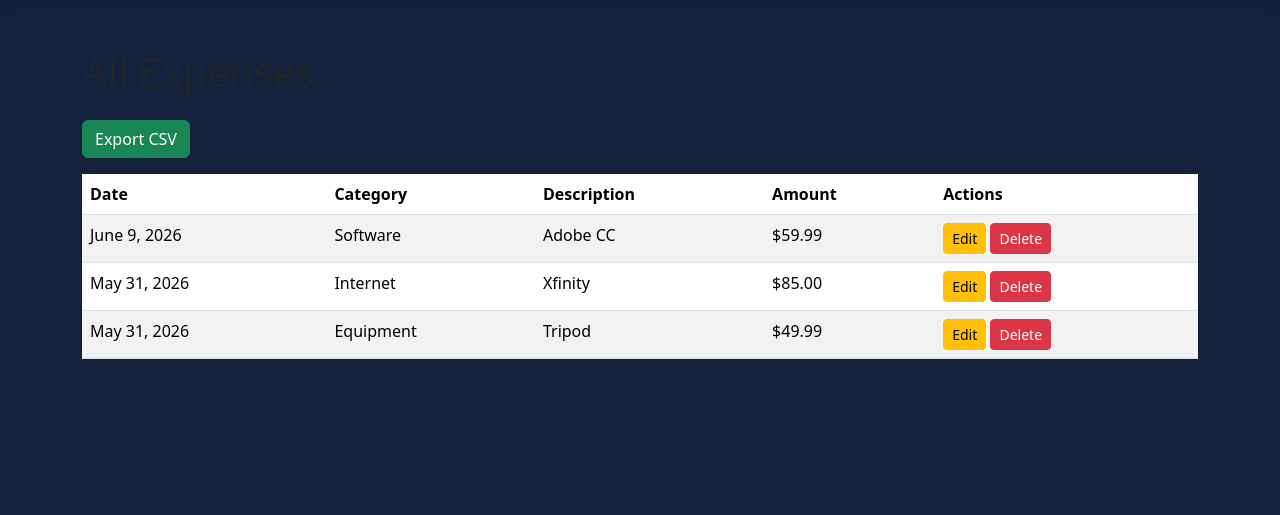
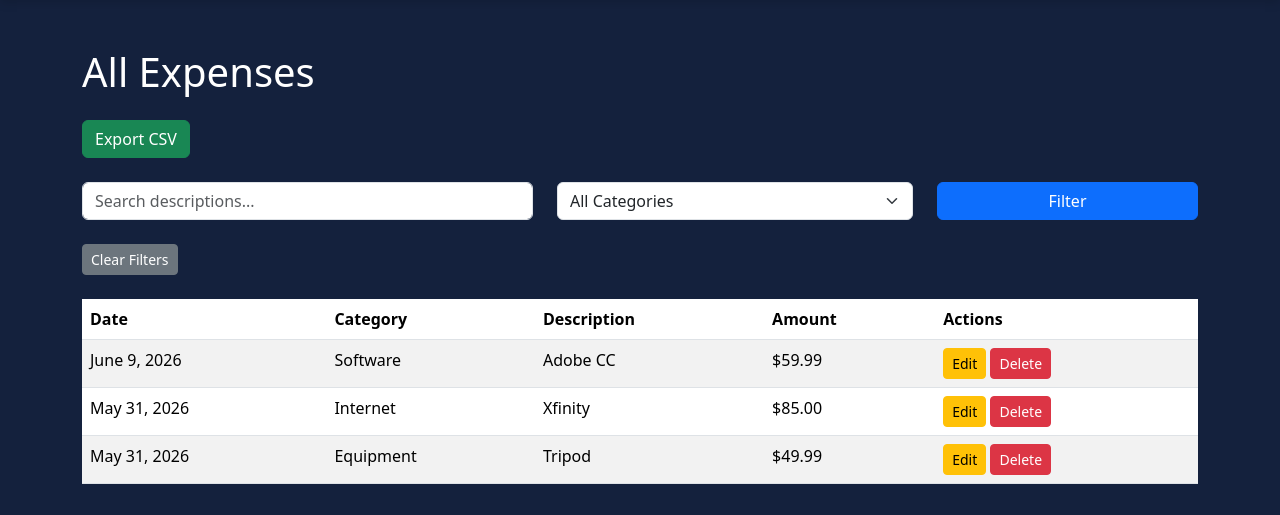
Before and after one commit to derinventingroom/rightoff, a Django app: page /list/ in a window 1280 px wide. Shown: the part 56-571 px from the top of the page. Run offline with Django 5.2, Linux system fonts and the light colour scheme; data comes from the database, SQL or seed files in the repository.

Commit message:
Added category filtering and seach. Started chart process.

```diff
--- a/expenses/templates/base.html
+++ b/expenses/templates/base.html
@@ -37,5 +37,6 @@
 
 </div>
 
+<script src="https://cdn.jsdelivr.net/npm/chart.js"></script>
 </body>
 </html>
--- a/expenses/templates/expenses/expense_list.html
+++ b/expenses/templates/expenses/expense_list.html
@@ -6,13 +6,83 @@
     All Expenses
 </h1>
 
-<div class="mb-3">
+<div class="d-flex justify-content-between mb-4">
 
     <a
         href="/export/"
         class="btn btn-success"
     >
         Export CSV
+    </a>
+
+</div>
+
+<form method="GET" class="mb-4">
+
+    <div class="row">
+
+    <div class="col-md-5">
+
+        <input
+            type="text"
+            name="search"
+            class="form-control"
+            placeholder="Search descriptions..."
+            value="{{ search_query|default:'' }}"
+        >
+
+    </div>
+
+    <div class="col-md-4">
+
+        <select
+            name="category"
+            class="form-select"
+        >
+
+            <option value="">
+                All Categories
+            </option>
+
+            {% for category in categories %}
+
+            <option
+                value="{{ category }}"
+                {% if category == category_filter %}
+                    selected
+                {% endif %}
+            >
+                {{ category }}
+            </option>
+
+            {% endfor %}
+
+        </select>
+
+    </div>
+
+    <div class="col-md-3">
+
+        <button
+            type="submit"
+            class="btn btn-primary w-100"
+        >
+            Filter
+        </button>
+
+    </div>
+
+</div>
+
+</form>
+
+<div class="mt-2 mb-4">
+
+    <a
+        href="/list/"
+        class="btn btn-secondary btn-sm"
+    >
+        Clear Filters
     </a>
 
 </div>
--- a/expenses/views.py
+++ b/expenses/views.py
@@ -26,6 +26,13 @@ def home(request):
 
     recent_expenses = Expense.objects.order_by('-date')[:5]
 
+    category_totals = (
+    Expense.objects
+    .values('category')
+    .annotate(total=Sum('amount'))
+    .order_by('category')
+)
+
     return render(
         request,
         'expenses/home.html',
@@ -34,6 +41,7 @@ def home(request):
             'total_expenses': total_expenses,
             'total_amount': total_amount,
             'recent_expenses': recent_expenses,
+            'category_totals': category_totals,
         }
     )
 
@@ -42,11 +50,39 @@ def expense_list(request):
 
     expenses = Expense.objects.all().order_by('-date')
 
+    search_query = request.GET.get('search')
+    category_filter = request.GET.get('category')
+
+    if search_query:
+        expenses = expenses.filter(
+            description__icontains=search_query
+        )
+
+    if category_filter:
+        expenses = expenses.filter(
+            category=category_filter
+        )
+
+    categories = [
+        'Software',
+        'Equipment',
+        'Internet',
+        'Office Supplies',
+        'Mileage',
+        'Advertising',
+        'Education',
+        'Travel',
+        'Other',
+    ]
+
     return render(
         request,
         'expenses/expense_list.html',
         {
-            'expenses': expenses
+            'expenses': expenses,
+            'search_query': search_query,
+            'category_filter': category_filter,
+            'categories': categories,
         }
     )
 def delete_expense(request, expense_id):
--- a/static/css/style.css
+++ b/static/css/style.css
@@ -1,5 +1,9 @@
 body {
     background-color: #14213d;
+}
+
+h1{
+    color: #ffffff !important;
 }
 
 .navbar{
```
Also changed, not shown: expenses/templates/expenses/home.html (+42 -2 lines).
